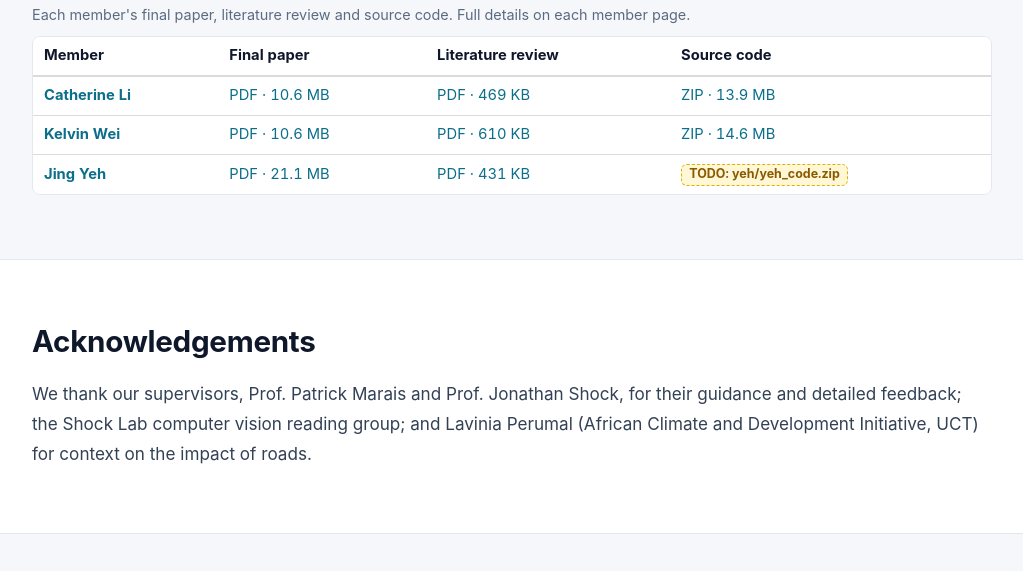
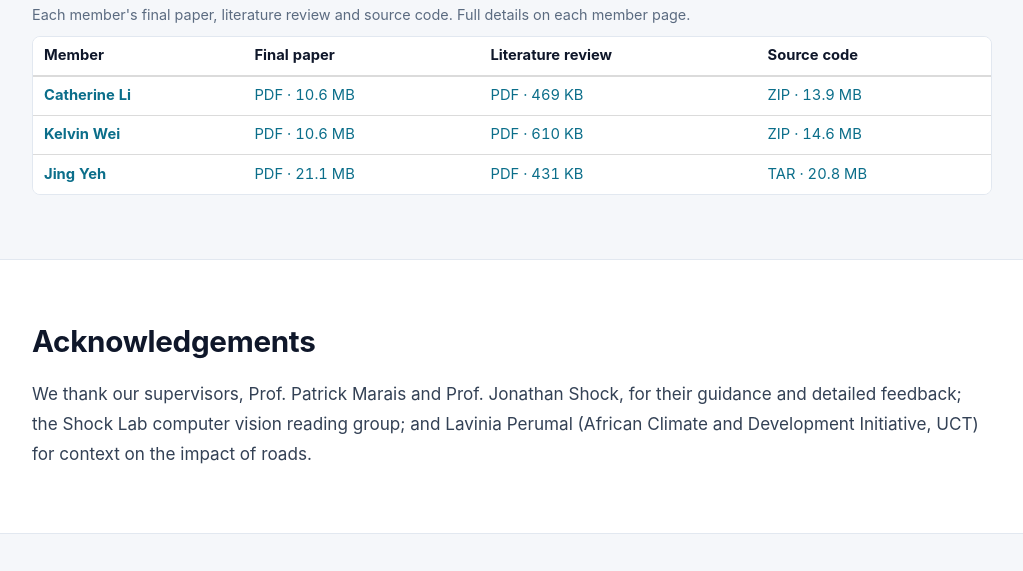
Before and after one commit to InstaRoad/InstaRoadWebsite, a plain HTML site: page index.html in a window 1280 px wide. Shown: the part 5777-6348 px from the top of the page, without its empty margins (128-1151 px from the left). Drawn offline with Linux system fonts and the light colour scheme.

Commit message:
feat: fix main page code link

```diff
--- a/index.html
+++ b/index.html
@@ -355,7 +355,7 @@
                 <th scope="row"><a href="yeh/index.html">Jing Yeh</a></th>
                 <td><a href="yeh/final-paper.pdf">PDF · 21.1 MB</a></td>
                 <td><a href="yeh/literature-review.pdf">PDF · 431 KB</a></td>
-                <td><span class="todo">TODO: yeh/yeh_code.zip</span></td>
+                <td><a href="yeh/yeh_code.tar">TAR · 20.8 MB</a></td>
               </tr>
             </tbody>
           </table>
```
